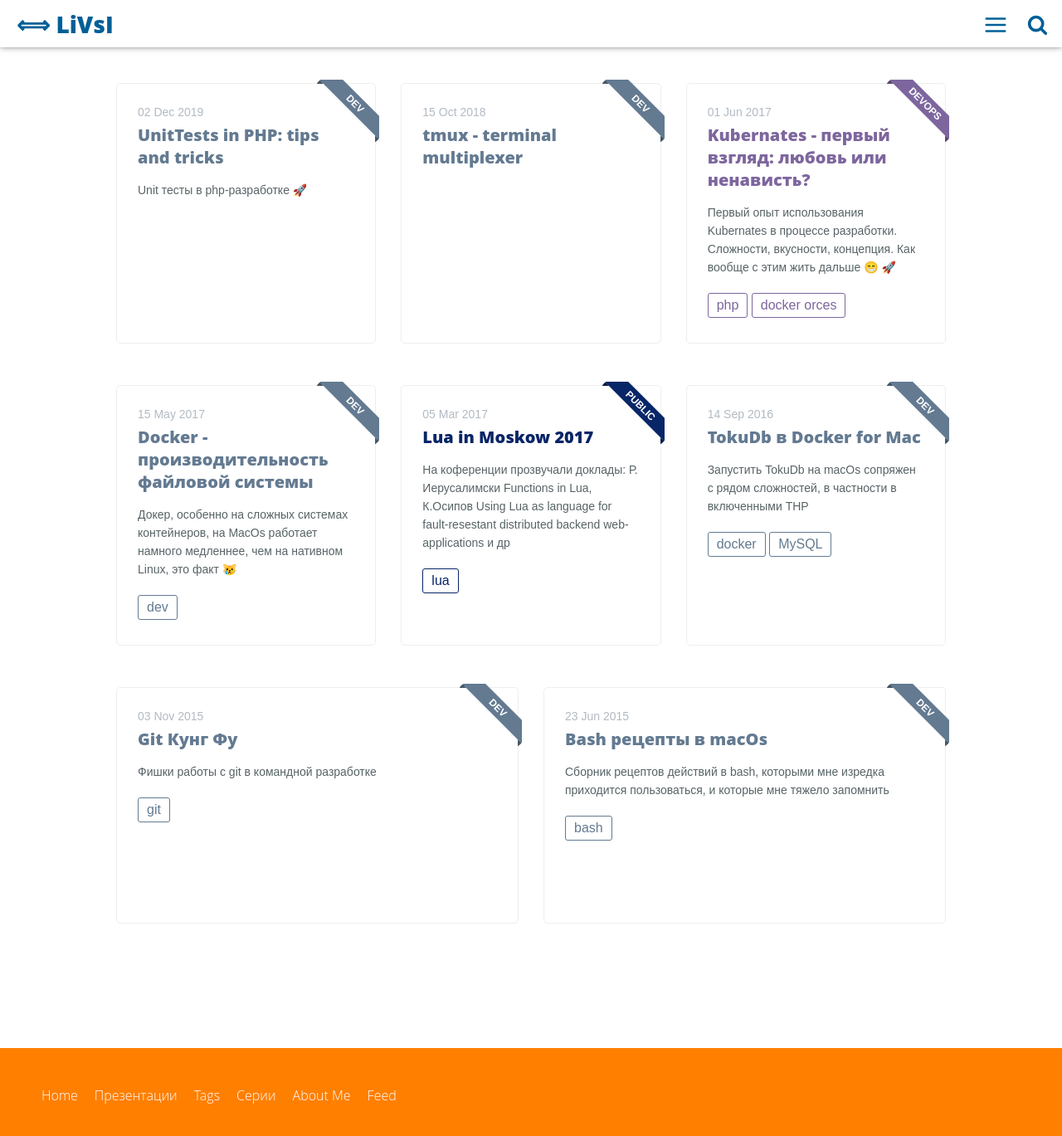
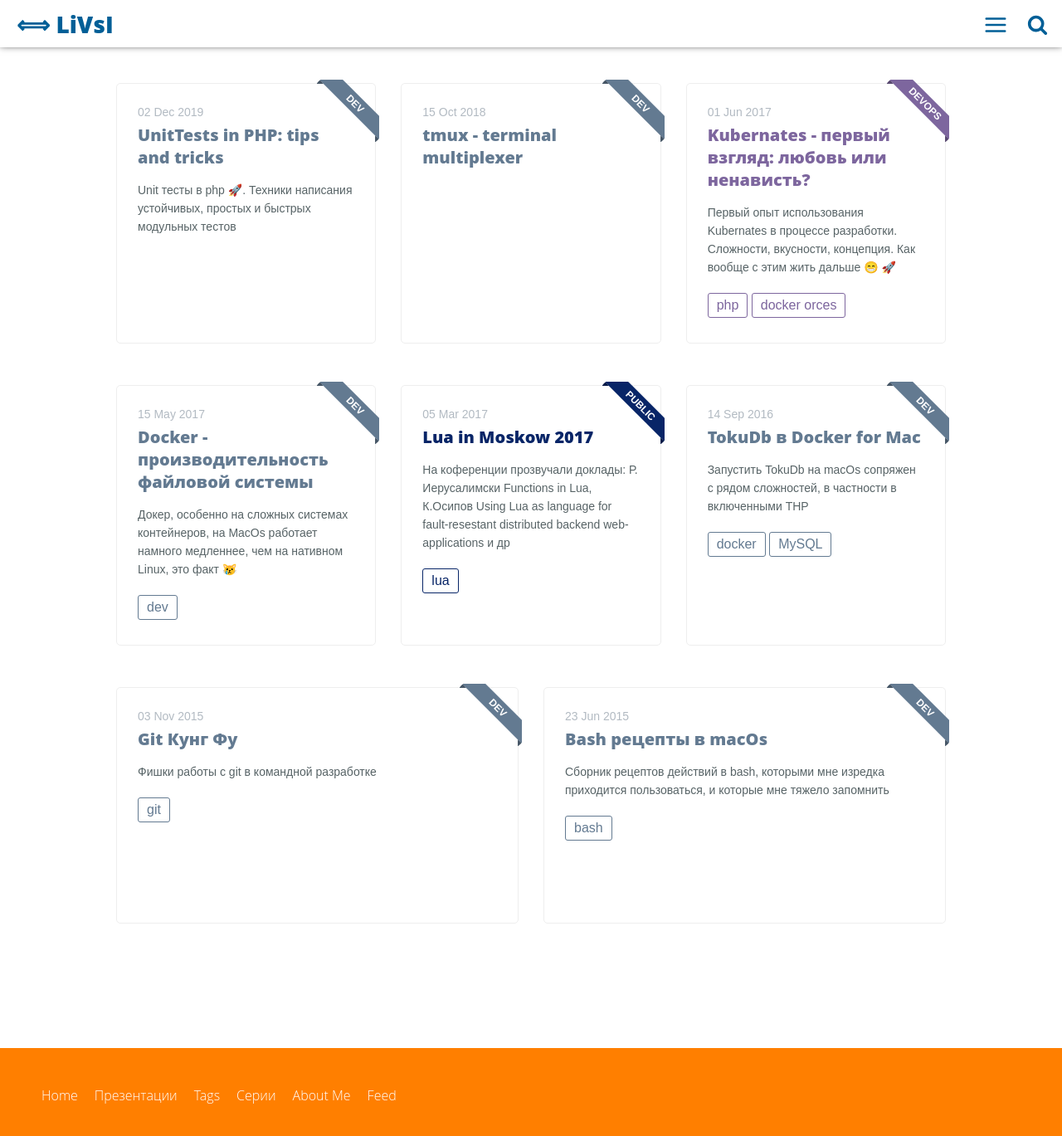
Before and after one commit to livsi/livsi.github.com, a Jekyll site: the page built from index.html, in a window 1280 px wide and 1377 px high. Shown: the top 1369 px of the window at 83% size. Built offline with Jekyll 4.4.1, drawn with Linux system fonts in a browser that asks for light colours.

Commit message:
fix introduction

```diff
--- a/_posts/2019-12-02-unittests-in-php:-tips-and-tricks.md
+++ b/_posts/2019-12-02-unittests-in-php:-tips-and-tricks.md
@@ -9,7 +9,7 @@ color:
 tags:
 categories:
 twitter_text:
-introduction: "Unit тесты в php-разработке  🚀"
+introduction: "Unit тесты в php  🚀. Техники написания устойчивых, простых и быстрых модульных тестов"
 ---
 
 ## Arrange, Act, Assert (AAA) паттерн
```
